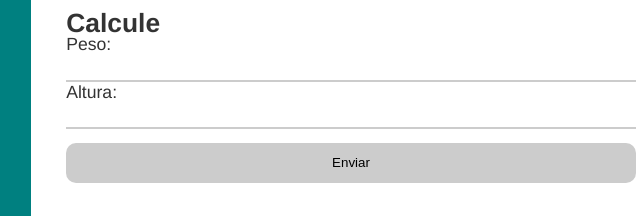
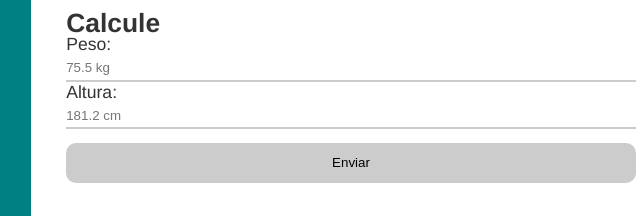
Before and after one commit to oslain-g/calculadoraIMC, a plain HTML site: page index.html in a window 1280 px wide. Shown: the part 276-492 px from the top of the page, 289-929 px from the left. Drawn offline with Linux system fonts and the light colour scheme.

Commit message:
adicionar placeholder

```diff
--- a/index.html
+++ b/index.html
@@ -47,8 +47,8 @@
             </table>
             <h2>Calcule</h2>
             <form class="form">
-                <label for="peso">Peso:</label><input type="text" id="peso">
-                <label for="altura">Altura:</label><input type="text"id="altura">
+                <label for="peso">Peso:</label><input type="text" id="peso" placeholder="75.5 kg">
+                <label for="altura">Altura:</label><input type="text"id="altura" placeholder="181.2 cm">
                 <button type="submit">Enviar</button>
             </form>
             <div class="resultado"></div>
```
